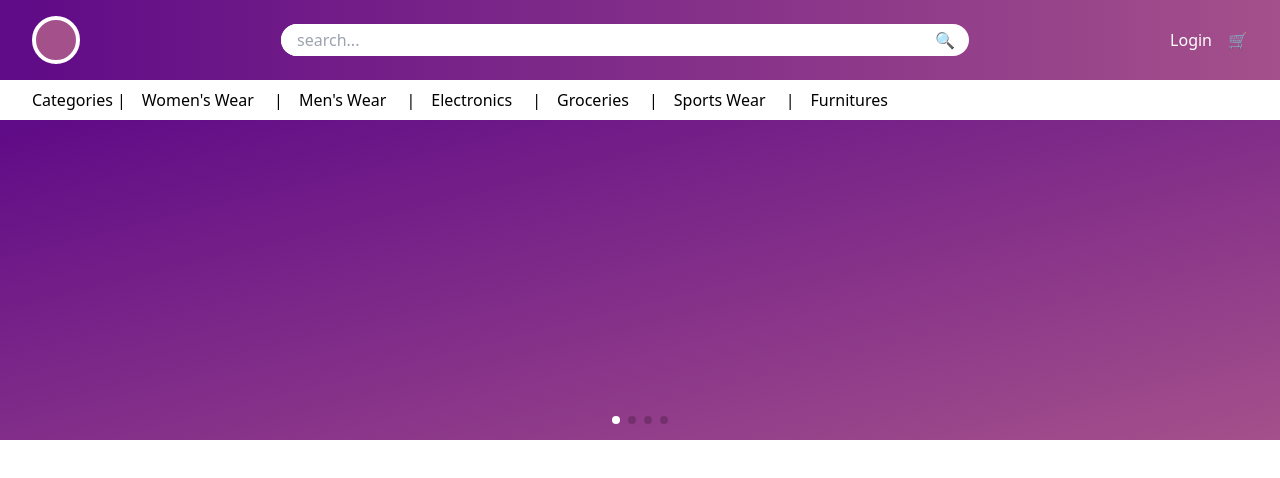
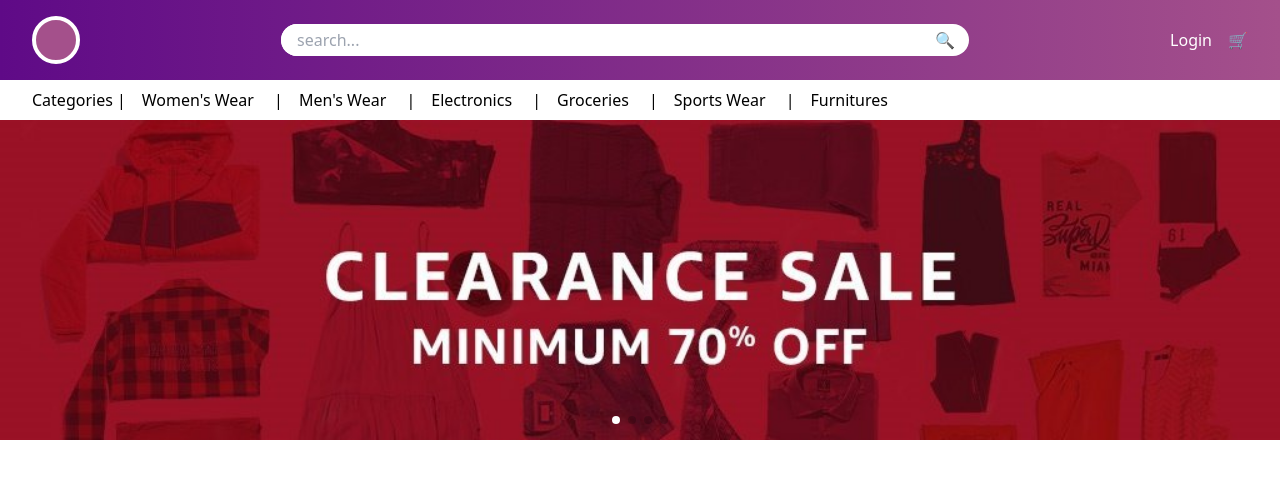
Before and after one commit to SOURABH358/ecommerce-app, a React (Create React App) app: page / in a window 1280 px wide. Shown: the top 478 px of the page. Built offline with nearby package versions, Linux system fonts and the light colour scheme.

Commit message:
added files

```diff
--- a/src/components/Hero.js
+++ b/src/components/Hero.js
@@ -32,7 +32,7 @@ export default function Hero() {
             navigation={true}
         >
             <SwiperSlide className=""><div className="bg-gradient-to-br from-purple to-pink h-[20rem]">
-                <div></div>
+                <img className='w-full ' src='/assets/banners/banner-1.jpg' alt="banner-1"/>
                 </div></SwiperSlide>
             <SwiperSlide className=""><div className="bg-pink h-[20rem]">Slide 2</div></SwiperSlide>
             <SwiperSlide className=""><div className="bg-pink h-[20rem]">Slide 3</div></SwiperSlide>
```
Also changed, not shown: public/assets/banners/banner-1.jpg (added), public/assets/banners/banner-2.jpg (added).
